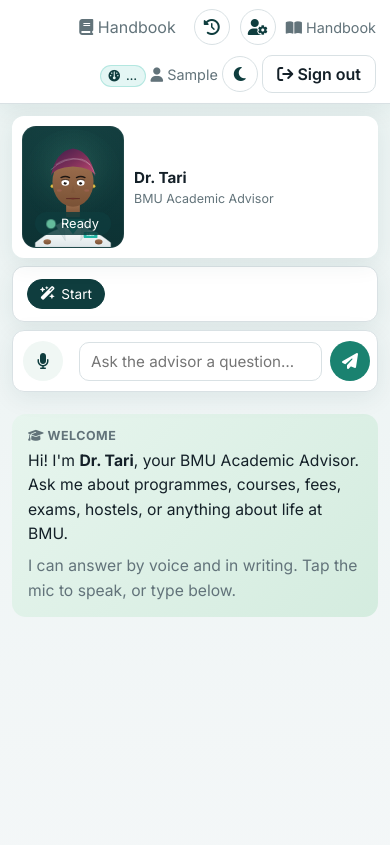
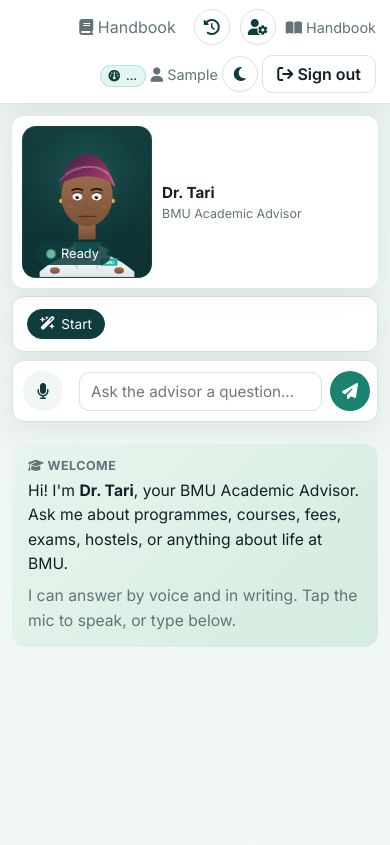
Before and after one commit to Dimostic/bmu-ai-academic-advisor, a website: page client/advisor.html in a window 390 px wide. Shown: the part 53-898 px from the top of the page. Drawn offline with nearby package versions, Linux system fonts and the light colour scheme; no server answers; sample sign-in values are in the browser's storage; files whose address does not match are found by name.

Commit message:
style(mobile): enlarge advisor avatar visibility on phones

```diff
--- a/client/advisor.css
+++ b/client/advisor.css
@@ -490,8 +490,8 @@ html[data-theme="dark"] .mic-btn { background: var(--bg-elev); color: var(--acce
     }
 
     .avatar-stage {
-        width: 118px;
-        height: 136px;
+        width: 146px;
+        height: 172px;
         flex: 0 0 auto;
     }
 
@@ -572,8 +572,8 @@ html[data-theme="dark"] .mic-btn { background: var(--bg-elev); color: var(--acce
     }
 
     .avatar-stage {
-        width: 102px;
-        height: 122px;
+        width: 130px;
+        height: 152px;
     }
 
     .composer {
```
